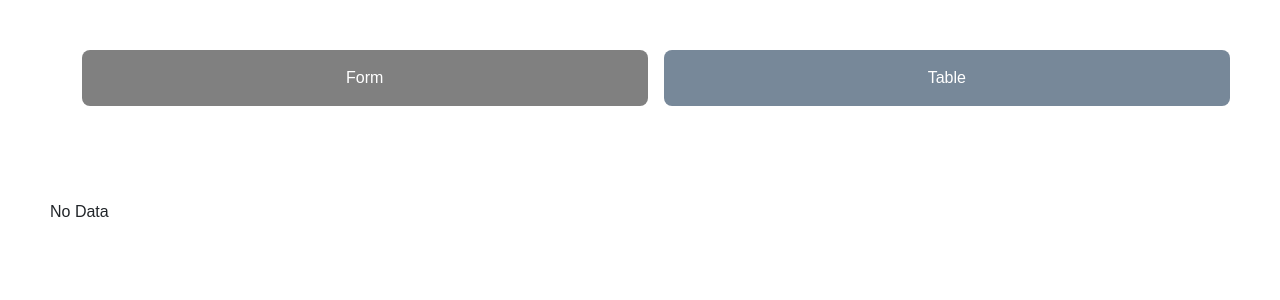
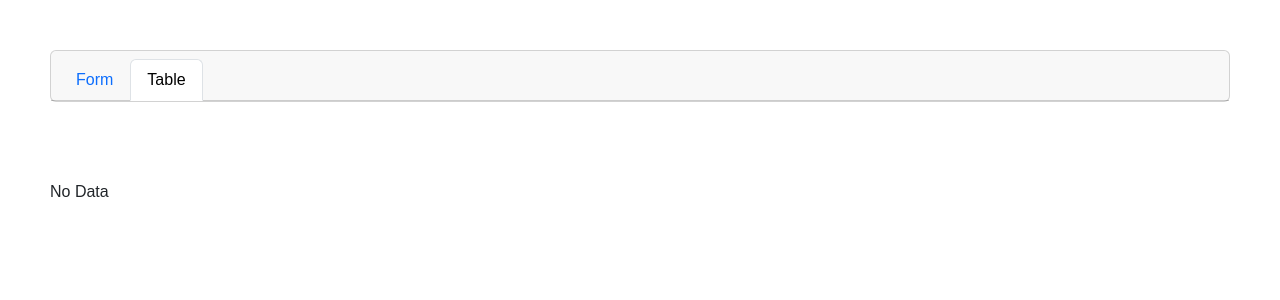
Before and after one commit to Mateeb11/digital-channels-project, a React (Vite) app: page /digital-channels-project/table in a window 1280 px wide. Shown: the top 300 px of the page. Built offline with nearby package versions, Linux system fonts and the light colour scheme.

Commit message:
changed nav style to bs

```diff
--- a/src/Components/Navigation.tsx
+++ b/src/Components/Navigation.tsx
@@ -5,27 +5,35 @@ import { Link, useLocation } from "react-router-dom";
 export default function Navigation() {
   const location = useLocation();
   return (
-    <nav>
-      <ul className={classes.nav}>
-        <li
-          className={`${
+    <div className={`card text-center`}>
+      <nav className={`card-header`}>
+        <ul className={`nav nav-tabs card-header-tabs`}>
+          <li className={`nav-item`}>
+            <Link
+              className={`nav-link ${
                 location.pathname !== "/digital-channels-project/table"
-              ? classes.active
+                  ? "active"
                   : ""
               }`}
+              to={"/digital-channels-project/form"}
             >
-          <Link to={"/digital-channels-project/form"}>Form</Link>
+              Form
+            </Link>
           </li>
-        <li
-          className={`${
+          <li className={`nav-item`}>
+            <Link
+              className={`nav-link ${
                 location.pathname === "/digital-channels-project/table"
-              ? classes.active
+                  ? "active"
                   : ""
               }`}
+              to={"/digital-channels-project/table"}
             >
-          <Link to={"/digital-channels-project/table"}>Table</Link>
+              Table
+            </Link>
           </li>
         </ul>
       </nav>
+    </div>
   );
 }
```
Lines whose indentation alone changed are shown as unchanged.
